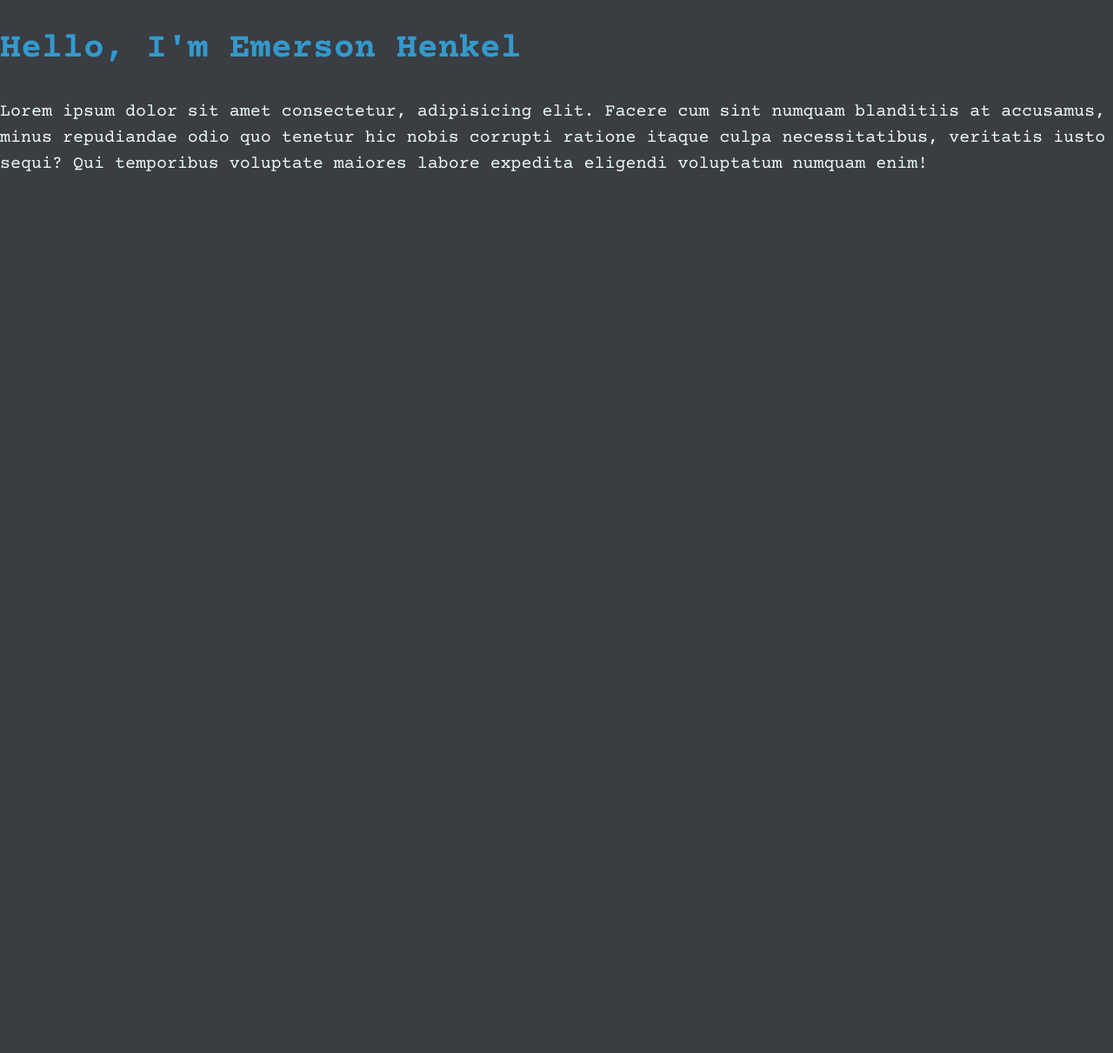
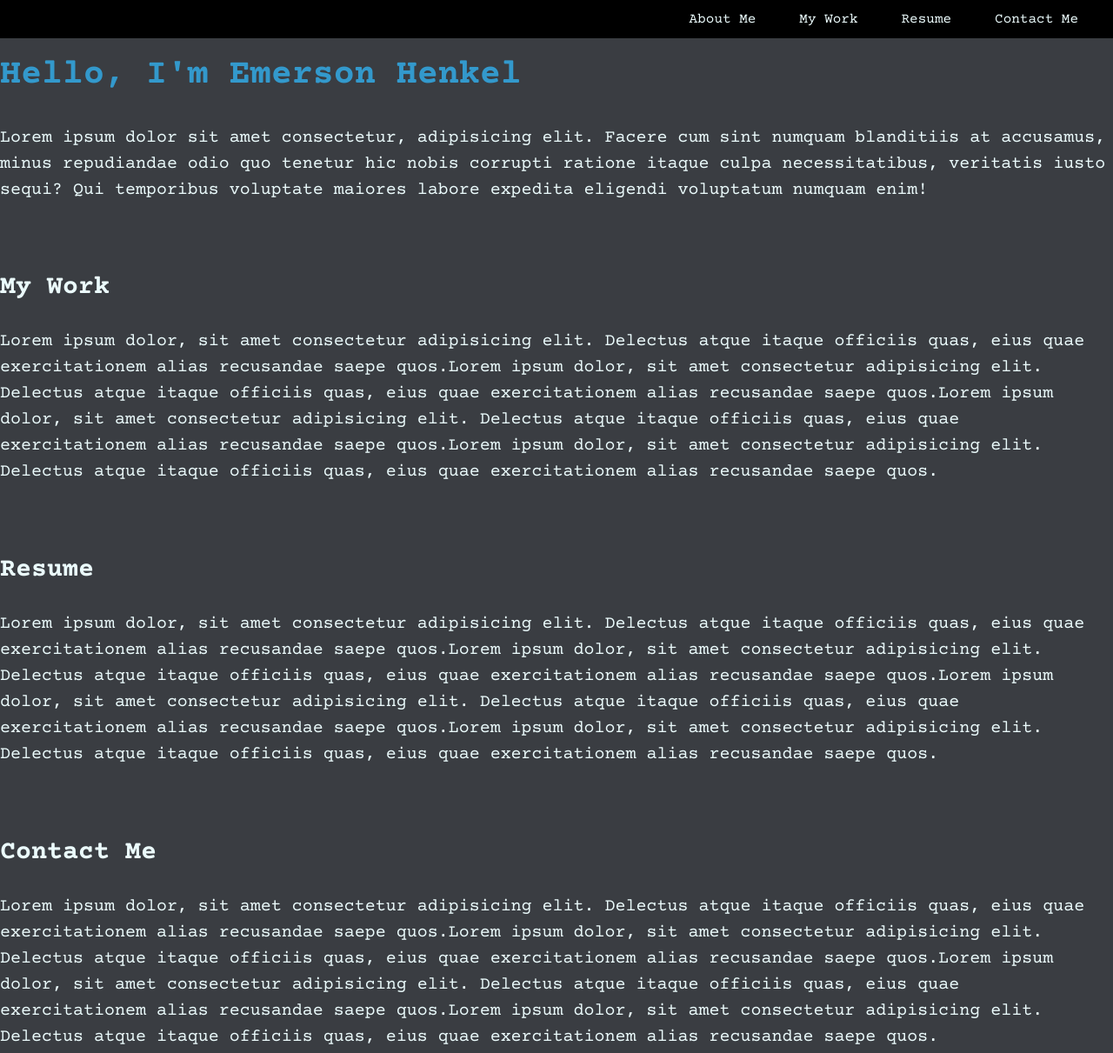
Before and after one commit to emm-henkel/portfolio, a plain HTML site: page index.html in a window 1280 px wide. Shown: the whole page at 87% size. Before the commit the page ends 800 px from the top, so only its background shows below. Drawn offline with nearby package versions, Linux system fonts and the light colour scheme.

Commit message:
Added jump tags

```diff
--- a/index.html
+++ b/index.html
@@ -15,13 +15,67 @@
     <link rel="stylesheet" href="styles/style.css" />
   </head>
   <body class="body--background">
-    <h1 class="intro--greeting">Hello, I'm Emerson Henkel</h1>
-    <p class="intro--description">
-      Lorem ipsum dolor sit amet consectetur, adipisicing elit. Facere cum sint
-      numquam blanditiis at accusamus, minus repudiandae odio quo tenetur hic
-      nobis corrupti ratione itaque culpa necessitatibus, veritatis iusto sequi?
-      Qui temporibus voluptate maiores labore expedita eligendi voluptatum
-      numquam enim!
-    </p>
+    <header>
+      <nav class="nav">
+        <ul class="list nav__list">
+          <li class="nav__item"><a href="#About Me">About Me</a></li>
+          <li class="nav__item"><a href="#My Work">My Work</a></li>
+          <li class="nav__item"><a href="#Resume">Resume</a></li>
+          <li class="nav__item"><a href="#Contact Me">Contact Me</a></li>
+        </ul>
+      </nav>
+    </header>
+    <section id="About Me">
+      <h1 class="intro--greeting">Hello, I'm Emerson Henkel</h1>
+      <p class="intro--description">
+        Lorem ipsum dolor sit amet consectetur, adipisicing elit. Facere cum
+        sint numquam blanditiis at accusamus, minus repudiandae odio quo tenetur
+        hic nobis corrupti ratione itaque culpa necessitatibus, veritatis iusto
+        sequi? Qui temporibus voluptate maiores labore expedita eligendi
+        voluptatum numquam enim!
+      </p>
+    </section>
+    <section id="My Work">
+      <h2>My Work</h2>
+      <p>
+        Lorem ipsum dolor, sit amet consectetur adipisicing elit. Delectus atque
+        itaque officiis quas, eius quae exercitationem alias recusandae saepe
+        quos.Lorem ipsum dolor, sit amet consectetur adipisicing elit. Delectus
+        atque itaque officiis quas, eius quae exercitationem alias recusandae
+        saepe quos.Lorem ipsum dolor, sit amet consectetur adipisicing elit.
+        Delectus atque itaque officiis quas, eius quae exercitationem alias
+        recusandae saepe quos.Lorem ipsum dolor, sit amet consectetur
+        adipisicing elit. Delectus atque itaque officiis quas, eius quae
+        exercitationem alias recusandae saepe quos.
+      </p>
+    </section>
+    <section id="Resume">
+      <h2>Resume</h2>
+      <p>
+        Lorem ipsum dolor, sit amet consectetur adipisicing elit. Delectus atque
+        itaque officiis quas, eius quae exercitationem alias recusandae saepe
+        quos.Lorem ipsum dolor, sit amet consectetur adipisicing elit. Delectus
+        atque itaque officiis quas, eius quae exercitationem alias recusandae
+        saepe quos.Lorem ipsum dolor, sit amet consectetur adipisicing elit.
+        Delectus atque itaque officiis quas, eius quae exercitationem alias
+        recusandae saepe quos.Lorem ipsum dolor, sit amet consectetur
+        adipisicing elit. Delectus atque itaque officiis quas, eius quae
+        exercitationem alias recusandae saepe quos.
+      </p>
+    </section>
+    <section id="Contact Me">
+      <h2>Contact Me</h2>
+      <p>
+        Lorem ipsum dolor, sit amet consectetur adipisicing elit. Delectus atque
+        itaque officiis quas, eius quae exercitationem alias recusandae saepe
+        quos.Lorem ipsum dolor, sit amet consectetur adipisicing elit. Delectus
+        atque itaque officiis quas, eius quae exercitationem alias recusandae
+        saepe quos.Lorem ipsum dolor, sit amet consectetur adipisicing elit.
+        Delectus atque itaque officiis quas, eius quae exercitationem alias
+        recusandae saepe quos.Lorem ipsum dolor, sit amet consectetur
+        adipisicing elit. Delectus atque itaque officiis quas, eius quae
+        exercitationem alias recusandae saepe quos.
+      </p>
+    </section>
   </body>
 </html>
--- a/styles/style.css
+++ b/styles/style.css
@@ -3,6 +3,10 @@
     --color-white: #ebfbfc;
     --color-blue: #39c;
 }
+
+a {
+    text-decoration: none;
+  }
 
 html {
     font-size: 62.5%;
@@ -13,13 +17,67 @@ body {
     font-size: 2rem;
     line-height: 1.5;
     color: var(--color-white);
-  }
+}
+
+section{
+    padding-top: 3rem;
+}
 
 .body--background{
     background-color: #3a3d42;
+}
+
+.list {
+    list-style: none;
+    padding: 0;
+    margin: 0;
 }
 
 /* About Me */
 .intro--greeting{
     color: var(--color-blue);
 }
+
+/* Navigation Bar */
+.nav {
+    top: 0%;
+    position: fixed;
+    background: #000;
+    display: flex;
+    justify-content:flex-end;
+    flex-wrap: wrap;
+    padding: 1rem;
+    width: 100%;
+  }
+
+  .nav__list {
+    width: 100%;
+    margin: 0;
+  }
+
+  .nav__item {
+    padding-right: 5rem;
+  }
+
+  .nav__item > a {
+    color: var(--color-white);
+    transition: color 0.3s;
+  }
+
+  .nav__item > a:hover {
+    color: var(--color-blue);
+  }
+
+  @media screen and (min-width: 768px) {
+    .nav__list {
+      width: auto;
+      display: flex;
+      font-size: 1.6rem;
+      max-height: 100%;
+      opacity: 1;
+    }
+
+    .nav__item {
+      border: 0;
+    }
+  }
```
